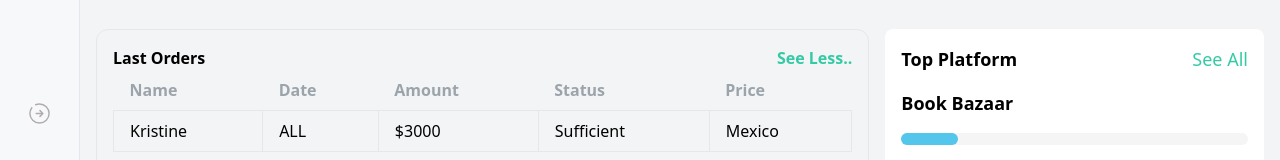
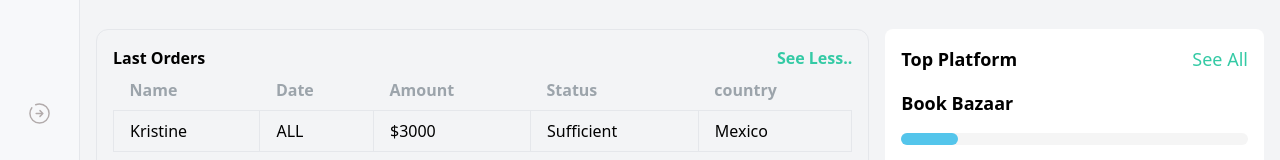
Before and after one commit to Emmanuel-Ingwe/analytics-dashh, a Next.js app: page / in a window 1280 px wide. Shown: the part 604-764 px from the top of the page. Built offline with nearby package versions, Linux system fonts and the light colour scheme.

Commit message:
add: country

```diff
--- a/components/LastOrders/index.jsx
+++ b/components/LastOrders/index.jsx
@@ -16,7 +16,7 @@
             <th className="px-4 py-2">Date</th>
             <th className="px-4 py-2">Amount</th>
             <th className="px-4 py-2">Status</th>
-            <th className="px-4 py-2">Price</th>
+            <th className="px-4 py-2">country</th>
             </tr>
         </thead>
         <tbody>
```
